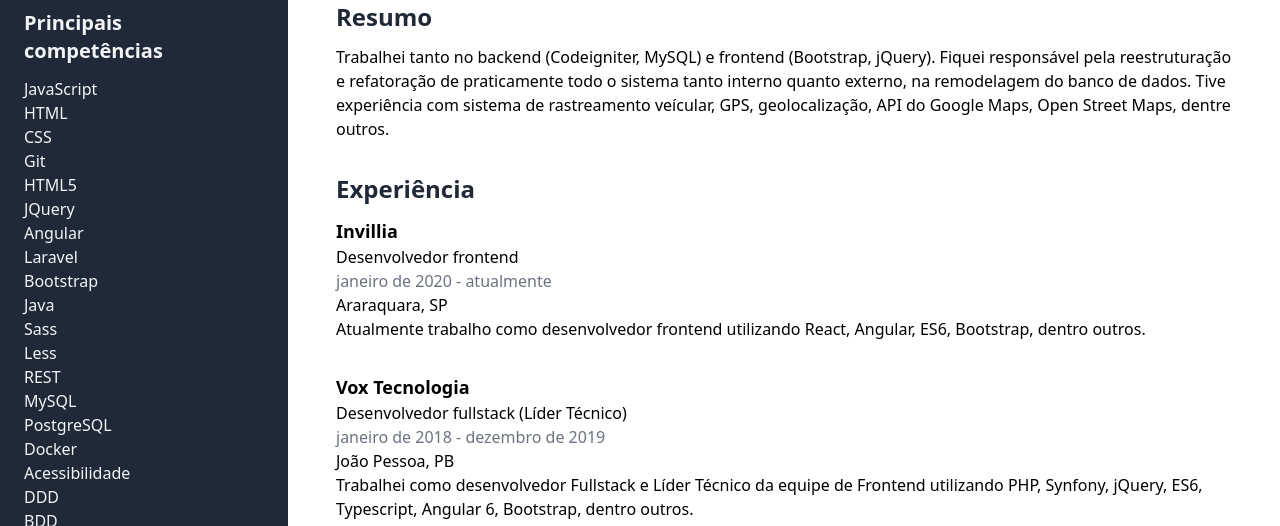
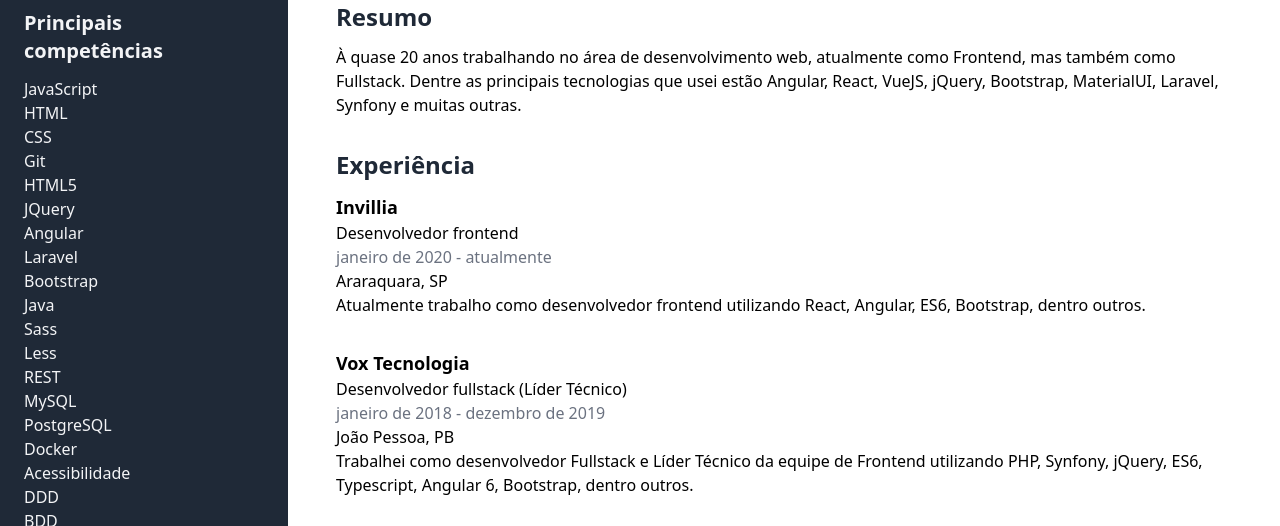
Before and after one commit to erickamaral/erickamaral.github.io, a plain HTML site: page index.html in a window 1280 px wide. Shown: the part 159-685 px from the top of the page. Drawn offline with nearby package versions, Linux system fonts and the light colour scheme.

Commit message:
atualizações no site

```diff
--- a/index.html
+++ b/index.html
@@ -105,7 +105,7 @@
         <p class="text-gray-500 mb-6">João Pessoa, Paraíba, Brasil</p>
 
         <h2 class="font-bold text-2xl text-gray-800 mb-3">Resumo</h2>
-        <p class="mb-8">Trabalhei tanto no backend (Codeigniter, MySQL) e frontend (Bootstrap, jQuery). Fiquei responsável pela reestruturação e refatoração de praticamente todo o sistema tanto interno quanto externo, na remodelagem do banco de dados. Tive experiência com sistema de rastreamento veícular, GPS, geolocalização, API do Google Maps, Open Street Maps, dentre outros.</p>
+        <p class="mb-8">À quase 20 anos trabalhando no área de desenvolvimento web, atualmente como Frontend, mas também como Fullstack. Dentre as principais tecnologias que usei estão Angular, React, VueJS, jQuery, Bootstrap, MaterialUI, Laravel, Synfony e muitas outras.</p>
 
         <h2 class="font-bold text-2xl text-gray-800 mb-3">Experiência</h2>
 
```
